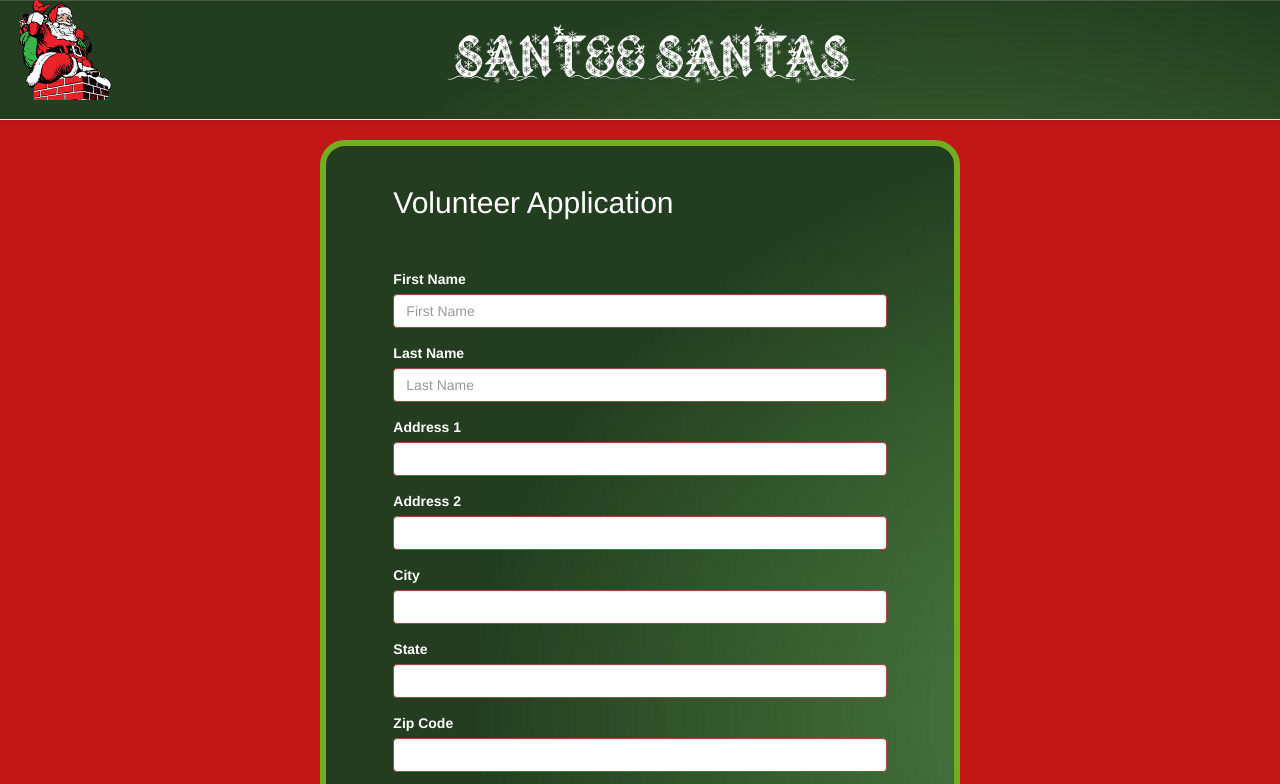
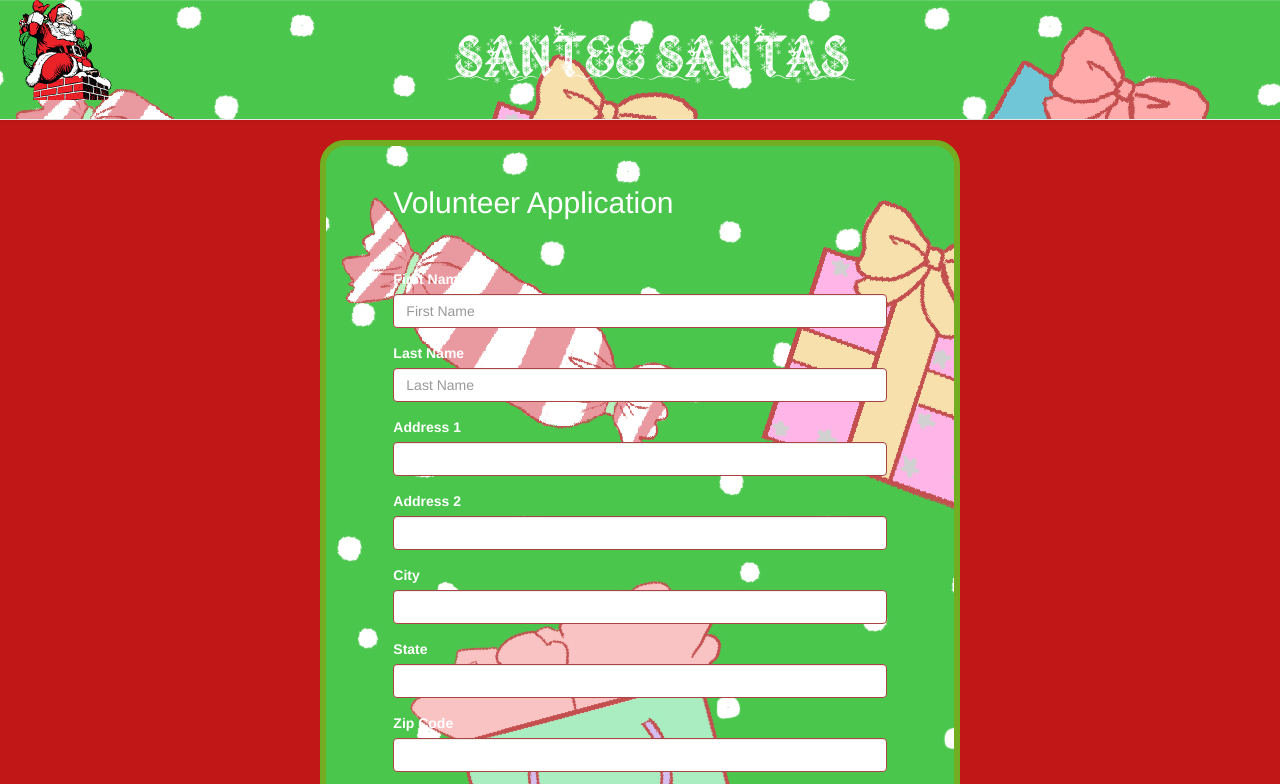
Before and after one commit to bpandayk/SanteeSantas, a plain HTML site: page public/index.html in a window 1280 px wide. Shown: the top 784 px of the page. Drawn offline with nearby package versions, Linux system fonts and the light colour scheme.

Commit message:
updated background

```diff
--- a/public/js/waiver.css
+++ b/public/js/waiver.css
@@ -24,7 +24,7 @@ body{
   border-radius:25px;
   border: 6px solid #73AD21;
   /*background-color:#428bca;*/
-  background-image:url("../images/wallpaper12.jpg");
+  background-image:url("../images/Website bg.jpg");
  background-attachment: center;
   padding-top:20px;
   padding-bottom:50px;
@@ -47,7 +47,7 @@ body{
 }
 
 #headr{
-background-image:url("../images/wallpaper12.jpg");
+background-image:url("../images/Website bg.jpg");
   height:120px;
 }
 
```
